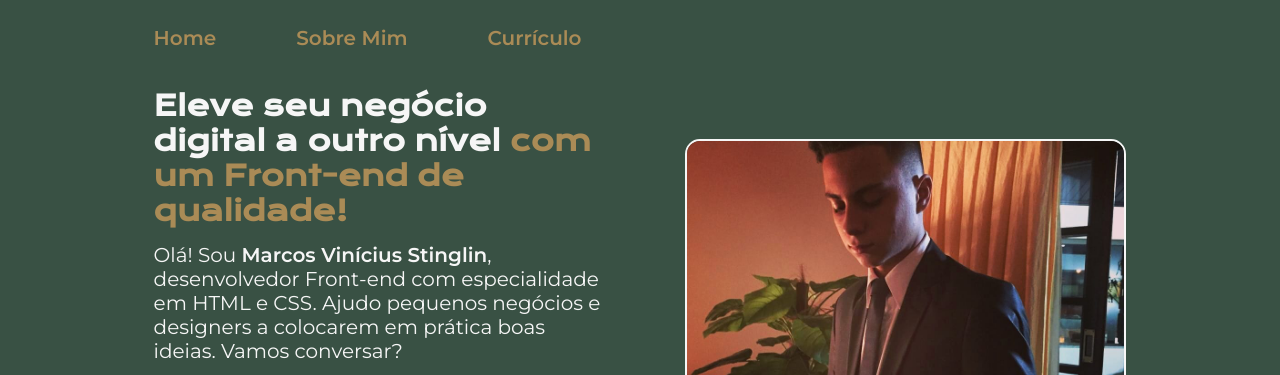
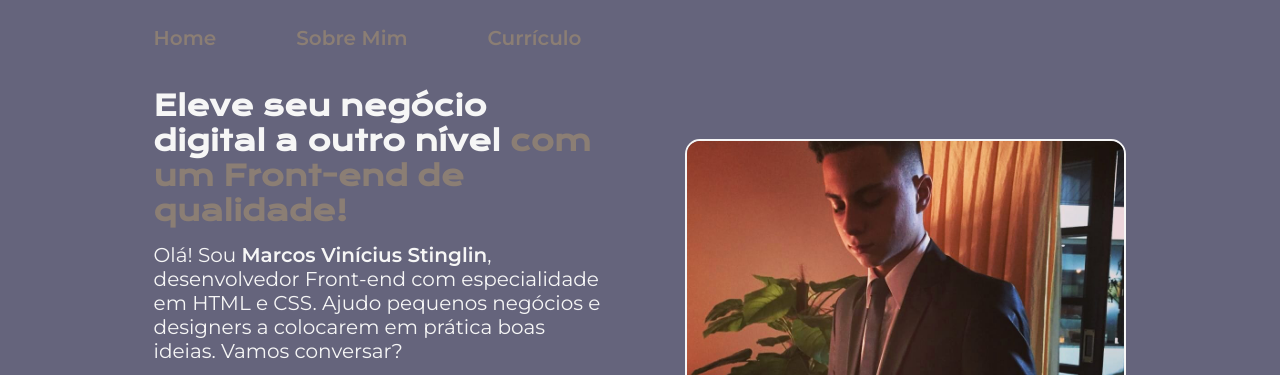
Before and after one commit to MarcosStinglin/meu-portifolio, a plain HTML site: page index.html in a window 1280 px wide. Shown: the top 375 px of the page. Drawn offline with nearby package versions, Linux system fonts and the light colour scheme.

Commit message:
Update style.css

```diff
--- a/style/style.css
+++ b/style/style.css
@@ -3,10 +3,10 @@
 @import url('https://fonts.googleapis.com/css2?family=Montserrat:wght@600&display=swap');
 
 :root {
-    --cor-primaria: #395144;
+    --cor-primaria: #65647C;
     --cor-secundaria: #F6F6F6;
-    --cor-terciaria: #AA8B56;
-    --cor-hover: #AA8B56;
+    --cor-terciaria: #8B7E74;
+    --cor-hover: #F1D3B3;
 }
 
 * {
```
